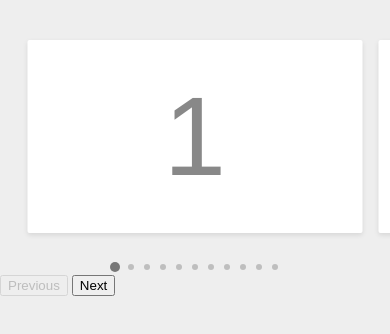
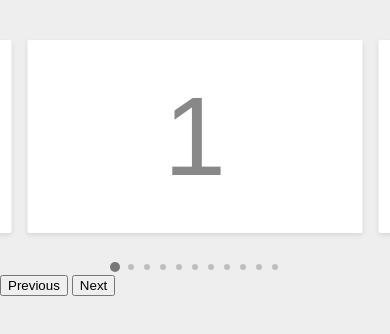
Before and after one commit to victornogueira/vn-carousel, a website: page index.html in a window 390 px wide. Drawn offline with Linux system fonts and the light colour scheme.

Commit message:
Included an extra breakpoint and made the carousel infinite on the demo

```diff
--- a/index.html
+++ b/index.html
@@ -124,12 +124,18 @@
         slidesPerPage: 1,
         peekingPercentage: 5,
         initialSlide: 1,
-        infinite: false,
+        infinite: true,
         responsive:
           [{
             breakpoint: 600,
             settings: {
               slidesPerPage: 2
+            }
+          },
+          {
+            breakpoint: 800,
+            settings: {
+              slidesPerPage: 3
             }
           },
           {
```
